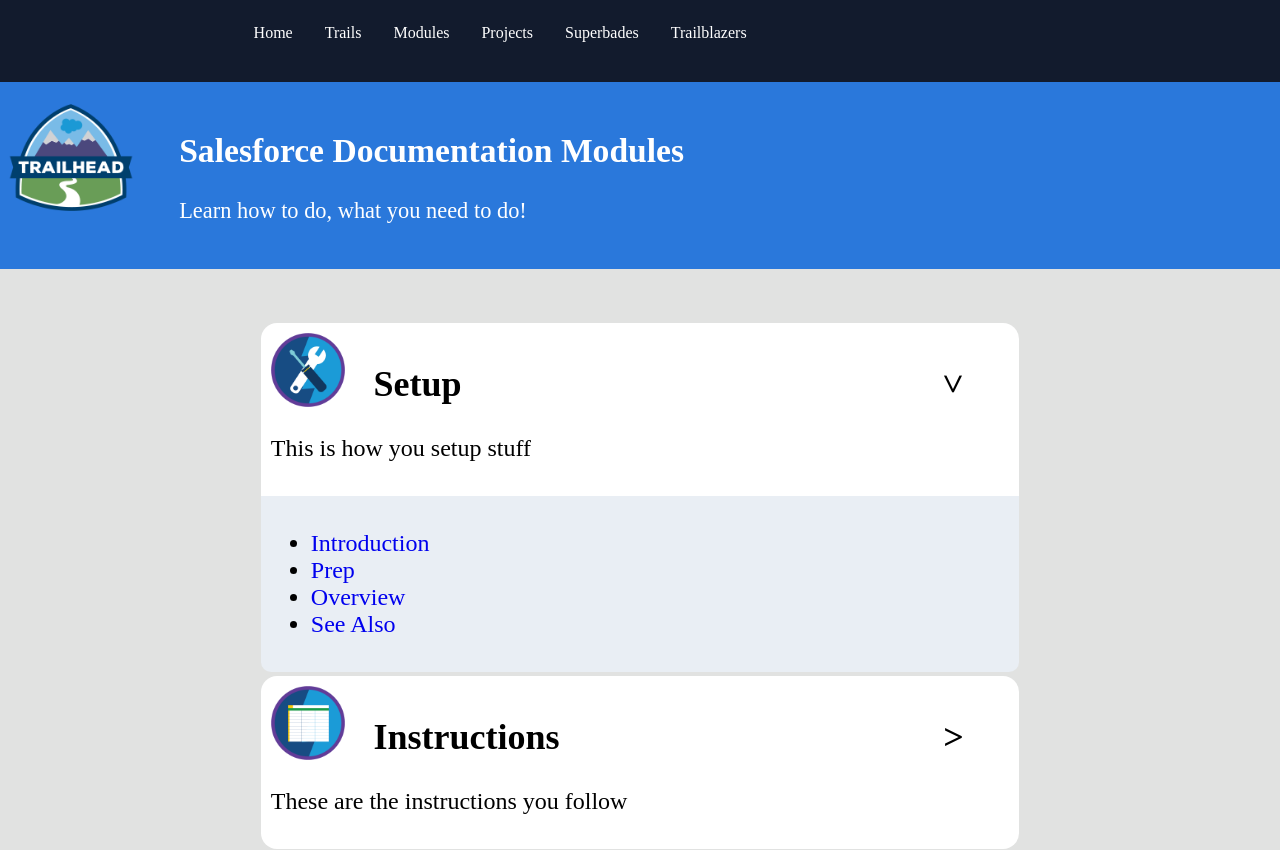
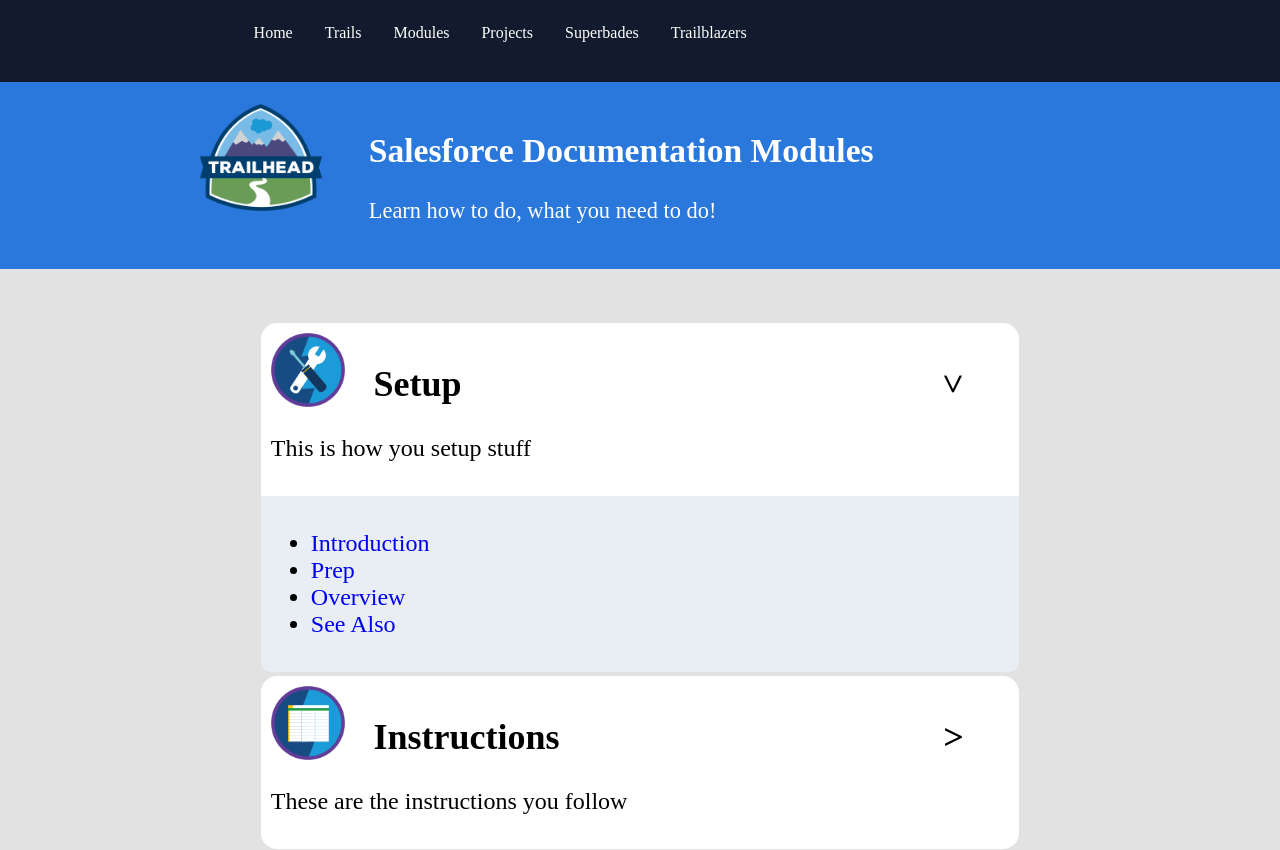
Before and after one commit to Wattsun64/salesforce-mock-trailhead, a plain HTML site: page index.html in a window 1280 px wide. Shown: the top 850 px of the page. Drawn offline with Linux system fonts and the light colour scheme; a web font is replaced by a local one.

Commit message:
Added adjustments made to the #page-heading

```diff
--- a/styles/main.scss
+++ b/styles/main.scss
@@ -53,11 +53,15 @@
 	img {
 		margin-right: 2em;
 		float: left;
+		position: relative;
+		left: 15%;
 	}
 
 	#heading-text {
 		float: left;
 		color: #fff;
+		position: relative;
+		left: 15%;
 	}
 }
 
```
Also changed, not shown: styles/main.css, 1 other file.
